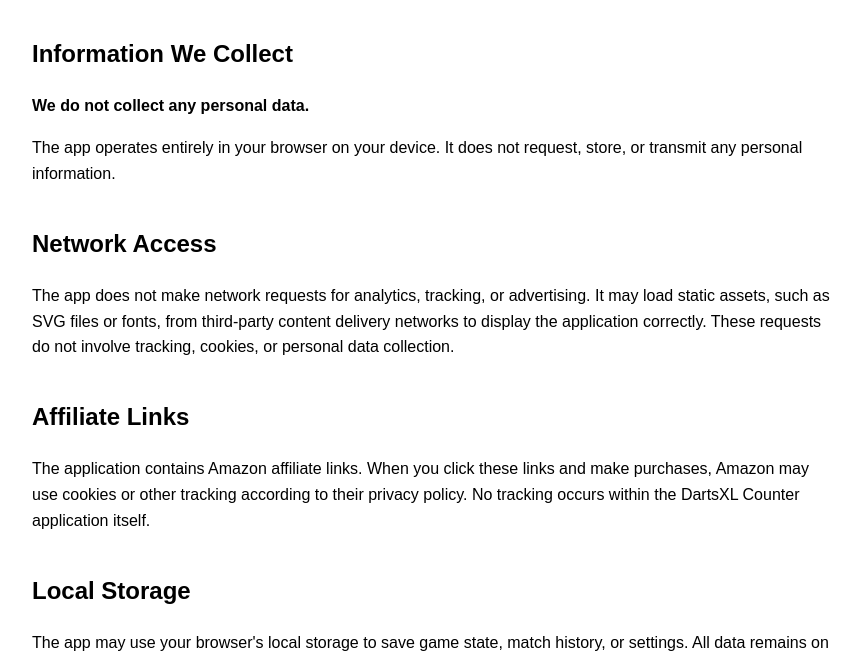
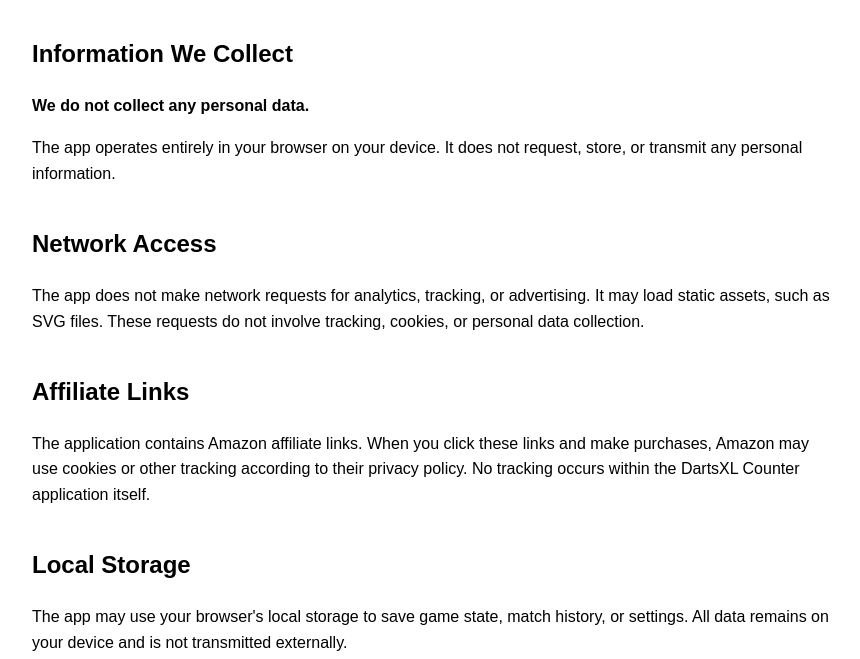
Before and after one commit to DartsXL/DartsXL-privacy, a plain HTML site: page index.html in a window 1280 px wide. Shown: the part 136-795 px from the top of the page, without its empty margins (208-1068 px from the left). Drawn offline with Linux system fonts and the light colour scheme.

Commit message:
Update index.html

```diff
--- a/index.html
+++ b/index.html
@@ -34,8 +34,7 @@ The app operates entirely in your browser on your device. It does not request, s
 <h2>Network Access</h2>
 <p>
 The app does not make network requests for analytics, tracking, or advertising.
-It may load static assets, such as SVG files or fonts, from third-party content delivery networks to display the application correctly.
-These requests do not involve tracking, cookies, or personal data collection.
+It may load static assets, such as SVG files. These requests do not involve tracking, cookies, or personal data collection.
 </p>
 
 <h2>Affiliate Links</h2>
@@ -67,4 +66,5 @@ For questions about this Privacy Policy, you may contact the developer at:
 <p><strong>dartsxl@gmail.com</strong></p>
 
 </body>
+
 </html>
```
